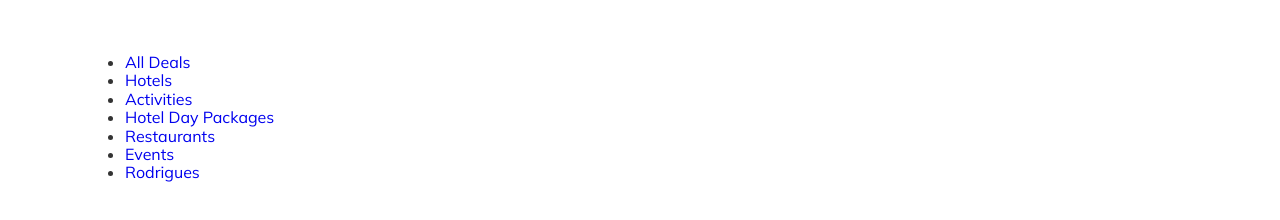
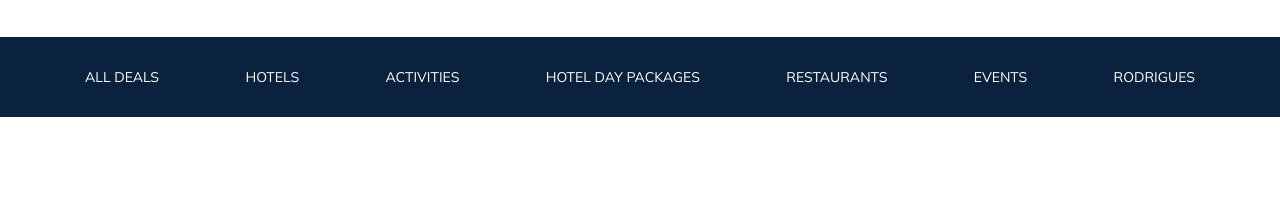
Before and after one commit to IliaZhukovskii/Tour-plan, a plain HTML site: page index.html in a window 1280 px wide. Shown: the part 82-302 px from the top of the page. Drawn offline with Linux system fonts and the light colour scheme.

Commit message:
create: add header-menu

```diff
--- a/index.html
+++ b/index.html
@@ -36,7 +36,7 @@
 
           <nav class="header-menu">
                <div class="container">
-                    <ul>
+                    <ul class="header-menu__wrap">
                          <li class="header-menu__item">
                               <a href="#" class="header-menu__link">All Deals</a>
                          </li>
--- a/sass/_variables.sass
+++ b/sass/_variables.sass
@@ -1,2 +1,4 @@
 $button-color: #EC1F46
 $text-color: #333333
+$dark: #0A223D
+$white: #ffffff
--- a/sass/section/_header.sass
+++ b/sass/section/_header.sass
@@ -57,3 +57,21 @@
     color: $text-color
     margin-left: 18px
     right: 0px
+
+.header-menu
+  background-color: $dark
+  padding: 30px 0px 31px 0px
+  &__wrap
+    display: flex
+    justify-content: space-between
+    align-items: center
+    list-style: none
+    margin: 0
+    padding: 0
+  &__link
+    text-transform: uppercase
+    color: $white
+    font-weight:
+    font-style: normal
+    font-size: 14px
+    line-height: 18px
```
Also changed, not shown: css/style.css, 1 other file.
